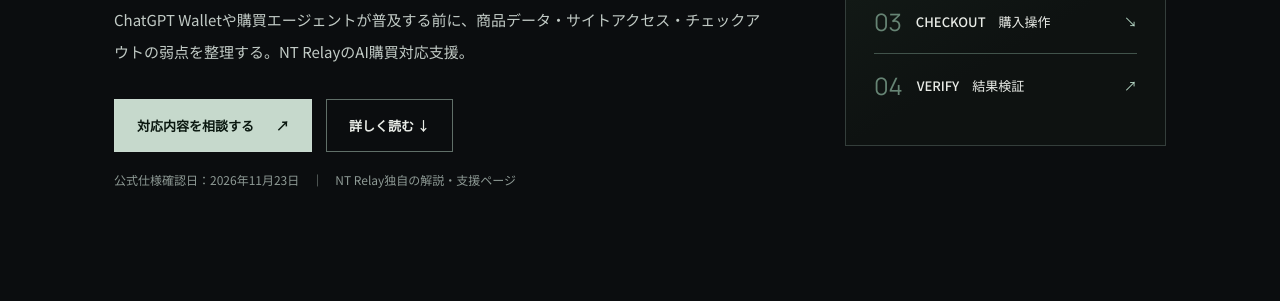
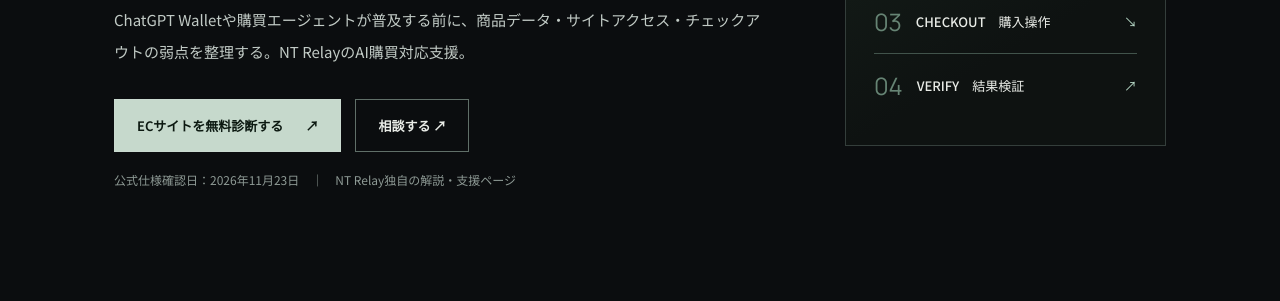
Before and after one commit to furoito/ntrelay-site, a plain HTML site: page agentic-commerce/index.html in a window 1280 px wide. Shown: the part 499-800 px from the top of the page. Drawn offline with Linux system fonts and the light colour scheme.

Commit message:
Add free URL checker as primary agentic-commerce CTA

```diff
--- a/agentic-commerce/index.html
+++ b/agentic-commerce/index.html
@@ -34,7 +34,7 @@
 <span class="topline">AGENTIC COMMERCE / FOR BUSINESS</span>
 <h1>AIが選び、買う時代。<br><em>ECサイトの準備を。</em></h1>
 <p class="lead">ChatGPT Walletや購買エージェントが普及する前に、商品データ・サイトアクセス・チェックアウトの弱点を整理する。NT RelayのAI購買対応支援。</p>
-<div class="actions"><a class="button" href="/#contact">対応内容を相談する <span aria-hidden="true">↗</span></a><a class="button ghost" href="#overview">詳しく読む ↓</a></div>
+<div class="actions"><a class="button" href="/ai-commerce-check/">ECサイトを無料診断する <span aria-hidden="true">↗</span></a><a class="button ghost" href="/#contact">相談する ↗</a></div>
 <p class="note">公式仕様確認日：2026年11月23日　｜　NT Relay独自の解説・支援ページ</p>
 </div><aside class="status-panel" aria-label="AI購買の4段階"><p class="mini">AGENTIC COMMERCE / FLOW</p>
 <div class="flow-unit"><span class="num">01</span><strong>DISCOVER　商品発見</strong><span class="arrow">↘</span></div>
```
